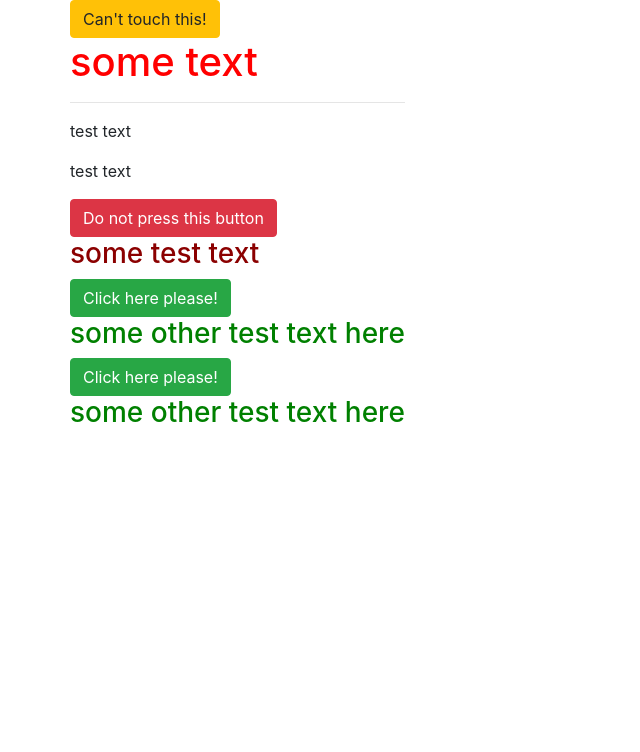
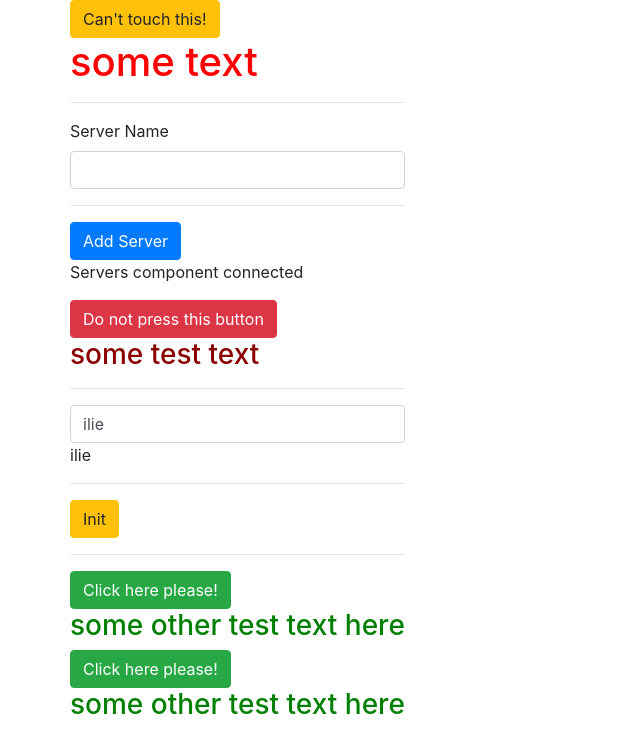
Before and after one commit to iliebostan94/my-first-angular-project, an Angular app: page / in a window 1280 px wide. Shown: the top 752 px of the page, without its empty margins (0-640 px from the left). Built offline with nearby package versions, Linux system fonts and the light colour scheme.

Commit message:
git init

```diff
--- a/src/app/app.module.ts
+++ b/src/app/app.module.ts
@@ -7,6 +7,7 @@ import { ServersComponent } from './servers/servers.component';
 import { WarningAlertComponent } from './warning-alert/warning-alert.component';
 import { SuccessAlertComponent } from './success-alert/success-alert.component';
 import { SubFileToSuccessComponent } from './sub-file-to-success/sub-file-to-success.component';
+import { FormsModule } from '@angular/forms';
 
 
 @NgModule({
@@ -19,7 +20,8 @@ import { SubFileToSuccessComponent } from './sub-file-to-success/sub-file-to-suc
     SubFileToSuccessComponent
   ],
   imports: [
-    BrowserModule
+    BrowserModule,
+    FormsModule
   ],
   providers: [],
   bootstrap: [AppComponent]
--- a/src/app/server/server.component.html
+++ b/src/app/server/server.component.html
@@ -1 +1 @@
-<p>test text</p>
+<p>{{ 'Server' }} with ID {{ serverID }} is {{ getServerStatus() }} </p>
--- a/src/app/server/server.component.ts
+++ b/src/app/server/server.component.ts
@@ -7,4 +7,11 @@ import { Component } from '@angular/core';
 
 
 
-export class ServerComponent {}
+export class ServerComponent {
+    serverID = 10;
+    serverStatus = 'offline';
+
+    getServerStatus() {
+        return this.serverStatus;
+    }
+}
--- a/src/app/servers/servers.component.html
+++ b/src/app/servers/servers.component.html
@@ -1,2 +1,19 @@
-<app-server></app-server>
-<app-server></app-server>
+<label>Server Name </label>
+<!-- <input type="text"
+class="form-control"
+(input) = "onUpdateServerName($event)"> -->
+
+<input type="text"
+class="form-control"
+[(ngModel)]="serverName">
+
+<p>{{ serverName }}</p>
+<hr>
+
+
+
+<button type="button" class="btn btn-primary" [disabled]="!allowNewServer" (click) = "onCreateServer()">Add Server</button>
+<!-- <p>{{ serverCreationStatus }}</p> -->
+<p *ngIf="serverCreated">Server was created, server name is {{ serverName }}</p>
+
+<p>Servers component connected</p>
--- a/src/app/servers/servers.component.ts
+++ b/src/app/servers/servers.component.ts
@@ -2,14 +2,31 @@ import { Component, OnInit } from '@angular/core';
 
 @Component({
   selector: 'app-servers',
-  template: '<app-server></app-server><app-server></app-server>',
+  templateUrl: './servers.component.html',
   styleUrls: ['./servers.component.css']
 })
 export class ServersComponent implements OnInit {
+  allowNewServer = false;
+  serverCreationStatus = 'No server was created';
+  serverName = '';
+  serverCreated = false;
 
-  constructor() { }
+  constructor() {
+    setTimeout(() => {
+      this.allowNewServer = true;
+    }, 2000);
+   }
 
   ngOnInit() {
   }
 
+onCreateServer() {
+  this.serverCreated = true;
+  this.serverCreationStatus = 'Server was created! Name is ' + this.serverName;
 }
+
+onUpdateServerName(event: Event) {
+    this.serverName = ( event.target as HTMLInputElement).value;
+}
+
+}
--- a/src/app/success-alert/success-alert.component.html
+++ /dev/null
@@ -1 +0,0 @@
-<app-sub-file-to-success></app-sub-file-to-success>
--- a/src/app/warning-alert/warning-alert.component.html
+++ b/src/app/warning-alert/warning-alert.component.html
@@ -1,2 +1,14 @@
 <button type="button" class="btn btn-danger">Do not press this button</button>
 <h3>some test text</h3>
+<hr>
+
+<input type="text"
+class="form-control"
+[(ngModel)]="userName">
+
+<p>{{ userName }}</p>
+<hr>
+
+<button type="button" class="btn btn-warning" [disabled]="!userName"
+(click)="userName = ''">Init</button>
+<hr>
--- a/src/app/warning-alert/warning-alert.component.ts
+++ b/src/app/warning-alert/warning-alert.component.ts
@@ -6,6 +6,7 @@ import { Component, OnInit } from '@angular/core';
   styleUrls: ['./warning-alert.component.css']
 })
 export class WarningAlertComponent implements OnInit {
+  userName = 'ilie';
 
   constructor() { }
 
```
